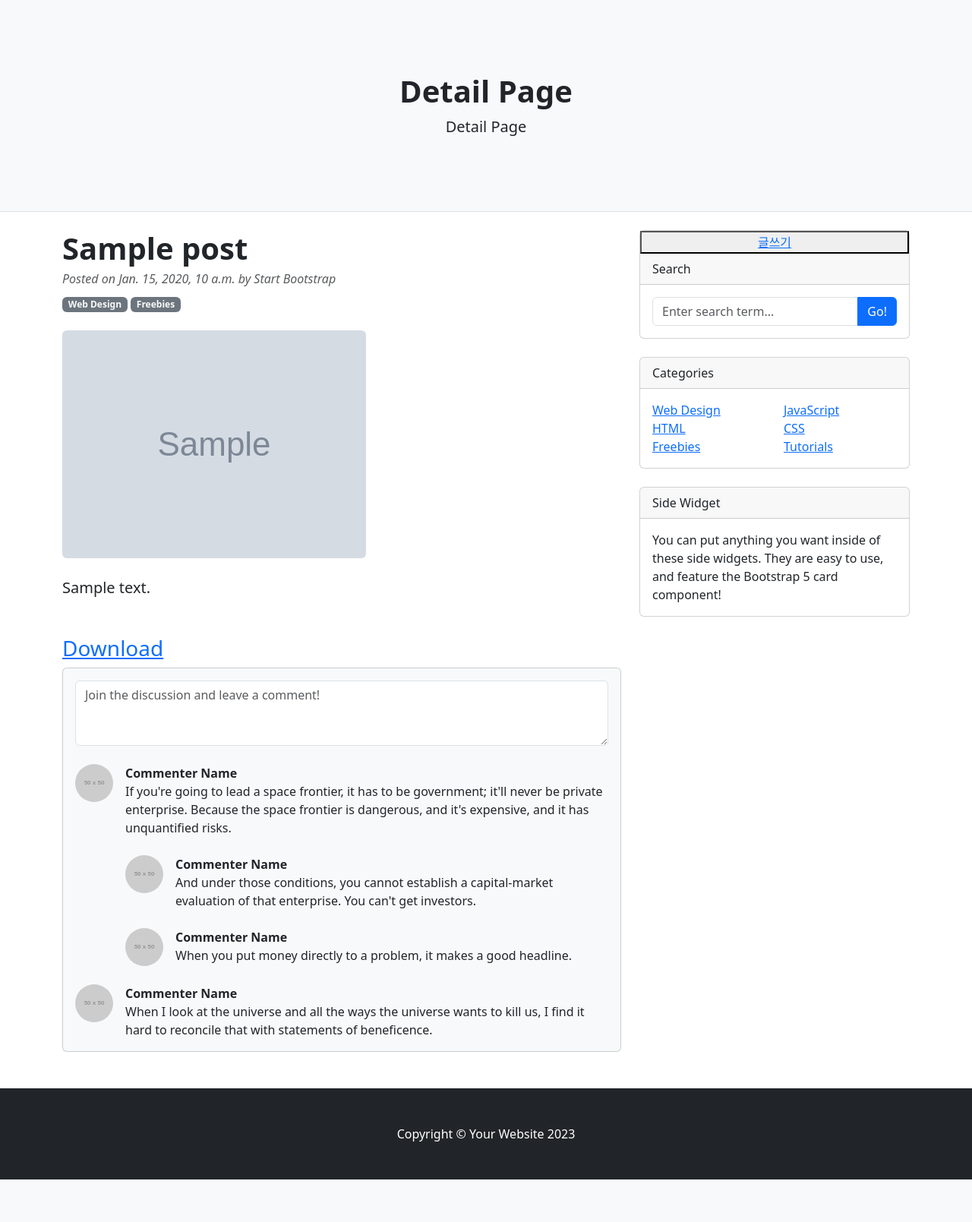
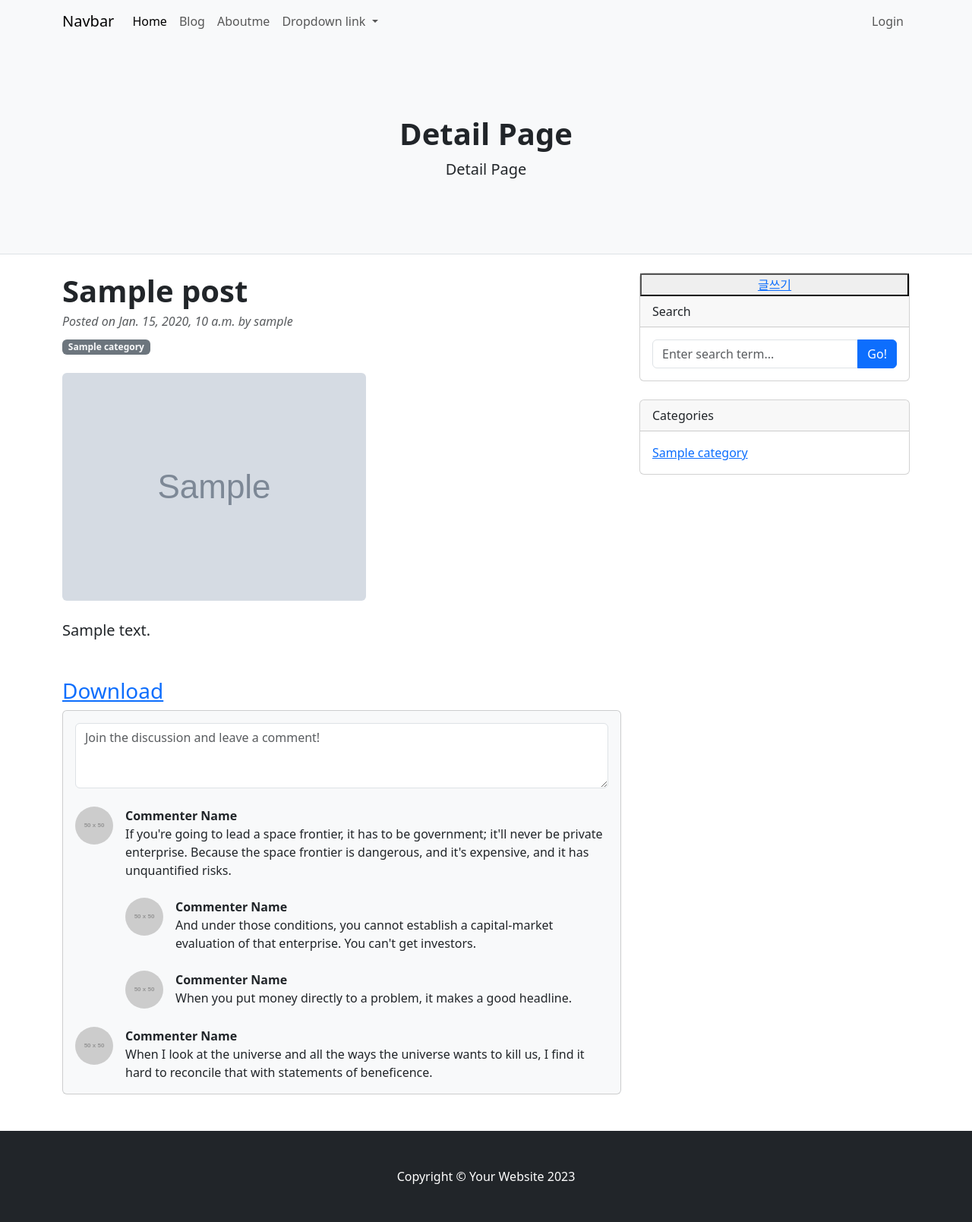
Before and after one commit to dongmisw/django_2025, a Django app: page /blog/1/ in a window 1280 px wide. Shown: the whole page at 76% size. Before the commit the page ends 1553 px from the top, so only its background shows below. Run offline with Django 5.2, Linux system fonts and the light colour scheme; tables that the repository leaves empty hold one stand-in row (values such as "Sample post"); grey boxes marked "Sample" are stand-in pictures; grey boxes labelled with a size stand in for pictures from a placeholder-image service; some libraries are stand-ins or nearby versions.

Commit message:
category 관련 수정

```diff
--- a/blog/admin.py
+++ b/blog/admin.py
@@ -1,5 +1,6 @@
 from django.contrib import admin
-from .models import Post
+from .models import Post, Category
 
 #blog/admin.py
 admin.site.register(Post)
+admin.site.register(Category)
--- a/blog/models.py
+++ b/blog/models.py
@@ -1,9 +1,26 @@
+from django.contrib.auth.models import User
 from django.db import models
+
+class Category(models.Model):
+    name = models.CharField(max_length=100)
+    slug = models.SlugField(max_length=100,
+                            unique=True,
+                            allow_unicode=True)
+    def __str__(self):
+        return f'{self.name}----{self.slug}'
+
+
 
 #blog/models.py
 class Post(models.Model):
+    author = models.ForeignKey(User, on_delete=models.SET_NULL,
+                               null=True)
     title = models.CharField(max_length=100)
     content = models.TextField()
+    category = models.ForeignKey(Category,
+                                 on_delete=models.SET_NULL,
+                                 null=True,
+                                 blank=True)
     created_date = models.DateTimeField(auto_now_add=True,
                                         null=True)
     updated_date = models.DateTimeField(auto_now=True,
@@ -13,6 +30,6 @@ class Post(models.Model):
     uploaded_file = models.FileField(upload_to='files/',
                                      blank=True)
     def __str__(self):
-        return f'게시글제목: {self.title} - 게시글내용 - {self.content} - 생성시간 - {self.created_date} - 업데이트-{self.updated_date}'
+        return f'게시글제목: {self.title} -by {self.author} -category : {self.category} -  게시글내용 - {self.content} - 생성시간 - {self.created_date} - 업데이트-{self.updated_date}'
     def get_absolute_url(self):
         return f'/blog/{self.pk}/'
--- a/blog/templates/blog/base.html
+++ b/blog/templates/blog/base.html
@@ -7,7 +7,8 @@
 
 </head>
 <body>
-
+    <!-- Nav -->
+    {% include 'blog/nav.html' %}
     <!-- Page header with logo and tagline-->
     <header class="py-5 bg-light border-bottom mb-4">
         <div class="container">
@@ -47,29 +48,17 @@
                 <div class="card mb-4">
                     <div class="card-header">Categories</div>
                     <div class="card-body">
-                            <div class="row">
-                                <div class="col-sm-6">
                         <ul class="list-unstyled mb-0">
-                                        <li><a href="#!">Web Design</a></li>
-                                        <li><a href="#!">HTML</a></li>
-                                        <li><a href="#!">Freebies</a></li>
-                                    </ul>
-                                </div>
-                                <div class="col-sm-6">
-                                    <ul class="list-unstyled mb-0">
-                                        <li><a href="#!">JavaScript</a></li>
-                                        <li><a href="#!">CSS</a></li>
-                                        <li><a href="#!">Tutorials</a></li>
+                            <!-- views.xxx()  context로 넘겨 받아야 함.
+                            categories - category list를 받음
+                            -->
+                            {% for category in categories %}
+                                <li><a href="#!">{{ category.name }}</a></li>
+                            {% endfor %}
                         </ul>
                     </div>
                 </div>
-                        </div>
-                    </div>
-                    <!-- Side widget-->
-                    <div class="card mb-4">
-                        <div class="card-header">Side Widget</div>
-                        <div class="card-body">You can put anything you want inside of these side widgets. They are easy to use, and feature the Bootstrap 5 card component!</div>
-                    </div>
+
             </div>
         </div>
     </div>
--- a/blog/templates/blog/detail.html
+++ b/blog/templates/blog/detail.html
@@ -5,18 +5,26 @@
         <!-- Post header-->
         <header class="mb-4">
             <!-- Post title-->
-            <h1 class="fw-bolder mb-1"> {{ post2.title }}</h1>
+            <h1 class="fw-bolder mb-1"> {{ post.title }}</h1>
             <!-- Post meta content-->
-            <div class="text-muted fst-italic mb-2">Posted on {{ post2.created_date}} by Start Bootstrap</div>
+            <div class="text-muted fst-italic mb-2">Posted on {{ post.created_date}} by {{ post.author }}</div>
             <!-- Post categories-->
-            <a class="badge bg-secondary text-decoration-none link-light" href="#!">Web Design</a>
-            <a class="badge bg-secondary text-decoration-none link-light" href="#!">Freebies</a>
+            <!-- 카테고리는 있기도 하고, 없기도 한다. -->
+            {%  if post.category %}
+                <a class="badge bg-secondary text-decoration-none link-light" href="#!">
+                    {{ post.category.name }}
+                </a>
+            {% else %}
+                <a class="badge bg-secondary text-decoration-none link-light" href="#!">
+                   미분류
+                </a>
+            {% endif %}
         </header>
         <!-- Preview image figure-->
         <figure class="mb-4">
-            {% if post2.uploaded_image %}
+            {% if post.uploaded_image %}
                 <img class="img-fluid rounded"
-                 src={{ post2.uploaded_image.url }} alt="..." />
+                 src={{ post.uploaded_image.url }} alt="..." />
             {% else %}
                 <img class="img-fluid rounded"
                  src="https://dummyimage.com/850x350/dee2e6/6c757d.jpg" alt="..." />
@@ -24,12 +32,13 @@
         </figure>
         <!-- Post content-->
         <section class="mb-5">
-             <p class="fs-5 mb-4"> {{ post2.content}}</p>
+             <p class="fs-5 mb-4"> {{ post.content}}</p>
         </section>
-        {% if post2.uploaded_file %}
-            <a href={{ post2.uploaded_file.url }}><h3>Download</h3></a>
+        {% if post.uploaded_file %}
+            <a href={{ post.uploaded_file.url }}><h3>Download</h3></a>
         {% endif %}
     </article>
+
     <!-- Comments section-->
     <section class="mb-5">
         <div class="card bg-light">
--- a/blog/templates/blog/index.html
+++ b/blog/templates/blog/index.html
@@ -11,6 +11,12 @@
         <div class="card-body">
             <div class="small text-muted">{{ post.created_date }}</div>
             <h2 class="card-title">{{ post.title }}</h2>
+            <h5 class="card-title">글쓴이 : {{ post.author }}</h5>
+            {% if post.category %}
+                <h5 class="card-title">카테고리 : {{ post.category.name }}</h5>
+            {% else %}
+                <h5 class="card-title">카테고리 : 미분류 </h5>
+            {% endif %}
             <p class="card-text"> {{ post.content }}</p>
             <a class="btn btn-primary" href={{ post.get_absolute_url }}>Read more →</a>
         </div>
--- a/blog/views.py
+++ b/blog/views.py
@@ -1,22 +1,30 @@
 from django.shortcuts import render, redirect
 
 from .forms import PostForm
-from .models import Post
+from .models import Post, Category
+
+
 # Create your views here.
 
 #함수 생성
 def index(request):
     #db에서 query - select * from post
     posts1111 = Post.objects.all().order_by('-pk')
+    categories = Category.objects.all()
     return render(request,
                   'blog/index.html',
-                  context={'posts':posts1111}
+                  context={'posts' : posts1111,
+                           'categories' :categories
+                           }
                  )
 def detail(request, pk):
-    post1111 = Post.objects.get(pk=pk)
+    post = Post.objects.get(pk=pk)
+    categories = Category.objects.all()
     return render(request,
                   'blog/detail.html',
-                  context={'post2':post1111})
+                  context={'post':post,
+                           'categories':categories
+                           })
 #/blog/create/
 def create(request):
     if request.method == "POST":
```
Also changed, not shown: blog/forms.py (+6 -6 lines), _media/images/스크린샷_2025-07-31_175445.png (added), _media/images/스크린샷_2025-08-01_152314.png (added), _media/images/스크린샷_2025-08-01_153924.png (added), blog/migrations/0006_post_author.py (added), blog/migrations/0007_alter_post_author.py (added), blog/migrations/0008_alter_post_author.py (added), blog/migrations/0009_category_post_category.py (added), blog/migrations/0010_alter_post_category.py (added). Lines whose indentation alone changed are shown as unchanged.
